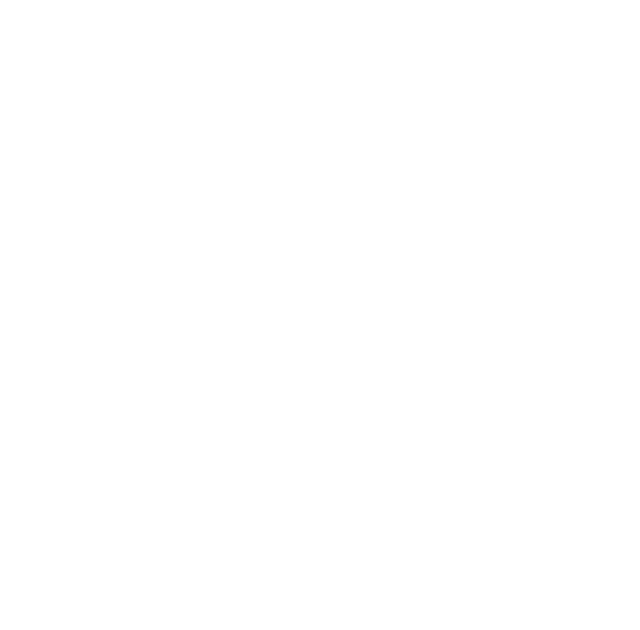
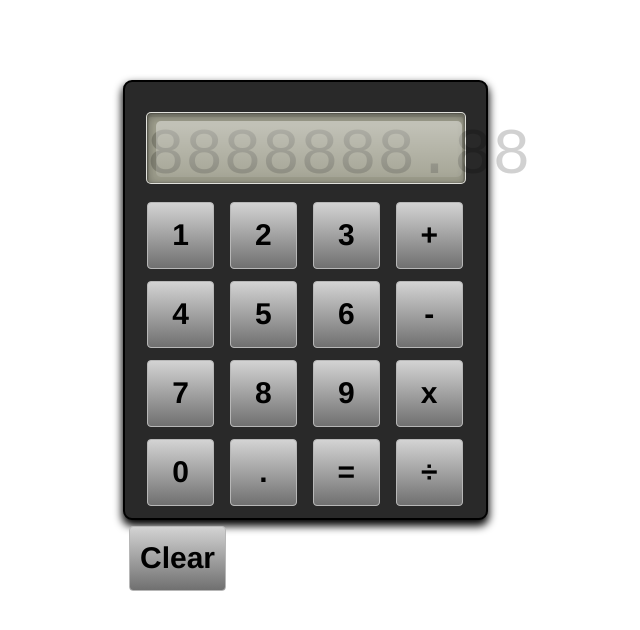
Before and after one commit to BadPrimeCode/weekendproject03, a website: page public/index.html in a window 1280 px wide. Shown: the whole page, without its empty margins (332-972 px from the left). Drawn offline with Linux system fonts and the light colour scheme; a web font is replaced by a local one.

Commit message:
putting this here

```diff
--- a/package.json
+++ b/package.json
@@ -15,6 +15,7 @@
   "author": "Ian Coldwater",
   "license": "ISC",
   "dependencies": {
+    "body-parser": "^1.15.2",
     "bootstrap": "^3.3.7",
     "express": "^4.14.0",
     "jquery": "^3.1.0"
--- a/public/index.html
+++ b/public/index.html
@@ -1,14 +1,40 @@
 <!DOCTYPE html>
 <html>
-  <head>
+
+<head>
     <meta charset="utf-8">
     <script src="vendors/jquery-3.1.0.min.js" charset="utf-8"></script>
     <script src="scripts/clientside.js" charset="utf-8"></script>
     <link rel="stylesheet" href="vendors/bootstrap.min.css">
     <link rel="stylesheet" href="styles/style.css">
     <title>Weekend Project 3</title>
-  </head>
-  <body>
+</head>
 
-  </body>
+<body>
+    <div class="container">
+        <div class="calculator">
+            <div class="numInput"></div>
+            <div class="buttongrid">
+                <button class="calc" id="1">1</button>
+                <button class="calc" id="2">2</button>
+                <button class="calc" id="3">3</button>
+                <button class="calc" id="add">+</button>
+                <button class="calc" id="4">4</button>
+                <button class="calc" id="5">5</button>
+                <button class="calc" id="6">6</button>
+                <button class="calc" id="subtract">-</button>
+                <button class="calc" id="7">7</button>
+                <button class="calc" id="8">8</button>
+                <button class="calc" id="9">9</button>
+                <button class="calc" id="multiply">x</button>
+                <button class="calc" id="0">0</button>
+                <button class="calc" id="point">.</button>
+                <button class="calc" id="equals">=</button>
+                <button class="calc" id="divide">÷</button>
+            </div>
+        </div>
+        <button class="clear">Clear</button>
+    </div>
+</body>
+
 </html>
--- /dev/null
+++ b/public/modules/add.js
@@ -0,0 +1,6 @@
+var add = function(x, y){
+  var result = Number(x) + Number(y);
+  return result;
+};
+
+module.exports = add;
--- /dev/null
+++ b/public/modules/divide.js
@@ -0,0 +1,6 @@
+var divide = function(x, y){
+  var result = Number(x) / Number(y);
+  return result;
+};
+
+module.exports = divide;
--- /dev/null
+++ b/public/modules/multiply.js
@@ -0,0 +1,6 @@
+var multiply = function(x, y){
+  var result = Number(x) * Number(y);
+  return result;
+};
+
+module.exports = multiply;
--- /dev/null
+++ b/public/modules/subtract.js
@@ -0,0 +1,6 @@
+var subtract = function(x, y){
+  var result = Number(x) - Number(y);
+  return result;
+};
+
+module.exports = subtract;
--- a/public/scripts/clientside.js
+++ b/public/scripts/clientside.js
@@ -1,5 +1,29 @@
-console.log('client.js sourced');
+console.log( 'clientside.js sourced');
 
-$('document').ready(function() {
+$( document ).ready( function(){
+  console.log( 'document ready');
 
+  // on click for sendInfo id
+  $( '#sendInfo' ).on( 'click', function(){
+    console.log( 'sendInfo on click' );
+    // get user input
+    var xIn = $( '#xIn').val();
+    var yIn = $( '#yIn').val();
+    var operationIn = $( '#operationIn').val();
+    // assemble object to send to server
+    var objectToSend={
+      x: xIn,
+      y: yIn,
+      operation: operationIn
+    };
+    // ajax post that sends object to /calculator route
+    $.ajax({
+      type: 'POST',
+      url: '/calculator',
+      data: objectToSend,
+      success: function( data ){
+        console.log( 'got this from server - ' + data );
+      } // end ajax success
+    });
+  }); // end sendInfo on click
 });
--- a/public/styles/style.css
+++ b/public/styles/style.css
@@ -0,0 +1,90 @@
+@font-face {
+  font-family: "digital-7";
+  src: url("http://schulzmarcel.de/x/fonts/digital-7_mono.ttf");
+}
+
+.container {
+  width: 400px;
+  position: relative;;
+  align-content: center;
+}
+
+.calculator {
+box-shadow: 0px 5px 8px 1px #000;
+background-color:#292929;
+width:365px;
+height: 440px;
+border:2px solid black;
+border-radius: 9px;
+margin-top: 80px;
+}
+
+div.calculator div.numInput{
+	position:relative;
+	display:block;
+	width:320px;
+	height:72px;
+	line-height:86px;
+	margin:auto;
+	top:30px;
+	font-family:digital-7, monospace;
+	font-size:48pt;
+	text-align: right;
+	padding-right:9px;
+	box-sizing:border-box;
+	background:rgba(206,206,182,0.7);
+	border-radius:5px;
+	border:1px solid rgba(255,255,255,0.7);
+	box-shadow:inset 0px -3px 10px rgba(0,0,0,0.05),
+				inset 1px 3px 9px rgba(0,0,0,0.3),
+				inset 1px 1px 1px rgba(0,0,0,0.2),
+				inset -1px -1px 1px rgba(0,0,0,0.1),
+				inset 0px 2px 1px 2px rgba(0,0,0,0.1);
+}
+div.calculator div.numInput:before{
+	content:"8888888.88";
+	position:relative;
+	/*left:10px;*/
+	color:rgba(0,0,0,0.18);
+}
+div.calculator div.numInput:after{
+  content: "";
+  position:absolute;
+	width:306px;
+	height:56px;
+	top:8px;
+	left:9px;
+	background:-webkit-linear-gradient(rgba(255,255,255,0.4), rgba(255,255,255,0.1));
+	border-radius:5px;
+}
+
+.buttongrid {
+  margin-top: 42px;
+  margin-left: 16px;
+}
+
+button{
+ border:1px solid #b7b7b7; -webkit-border-radius: 4px; -moz-border-radius: 4px;border-radius: 4px;font-size:30px;font-family:helvetica, sans-serif; padding: 10px 10px 10px 10px; text-decoration:none; display:inline-block;font-weight:bold; color: #000000;
+ margin: 6px;
+ background-color: #d3d3d3; background-image: -webkit-gradient(linear, left top, left bottom, from(#d3d3d3), to(#707070));
+ background-image: -webkit-linear-gradient(top, #d3d3d3, #707070);
+ background-image: -moz-linear-gradient(top, #d3d3d3, #707070);
+ background-image: -ms-linear-gradient(top, #d3d3d3, #707070);
+ background-image: -o-linear-gradient(top, #d3d3d3, #707070);
+ background-image: linear-gradient(to bottom, #d3d3d3, #707070);filter:progid:DXImageTransform.Microsoft.gradient(GradientType=0,startColorstr=#d3d3d3, endColorstr=#707070);
+}
+
+button:hover{
+ border:1px solid #a0a0a0;
+ background-color: #bababa; background-image: -webkit-gradient(linear, left top, left bottom, from(#bababa), to(#575757));
+ background-image: -webkit-linear-gradient(top, #bababa, #575757);
+ background-image: -moz-linear-gradient(top, #bababa, #575757);
+ background-image: -ms-linear-gradient(top, #bababa, #575757);
+ background-image: -o-linear-gradient(top, #bababa, #575757);
+ background-image: linear-gradient(to bottom, #bababa, #575757);filter:progid:DXImageTransform.Microsoft.gradient(GradientType=0,startColorstr=#bababa, endColorstr=#575757);
+}
+
+button.calc{
+  height: 67px;
+  width: 67px;
+}
```
Also changed, not shown: server/app.js (+26 -0 lines).
